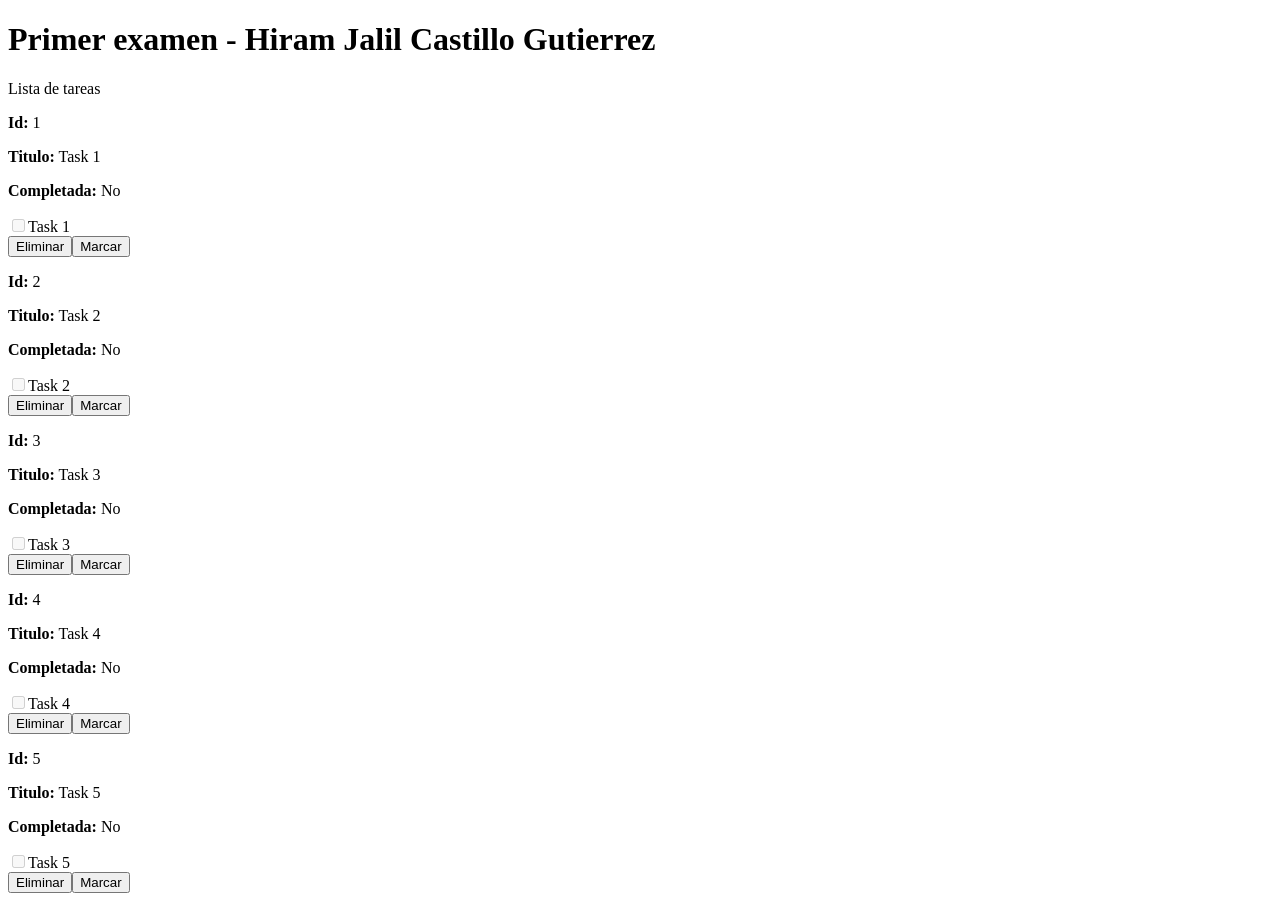
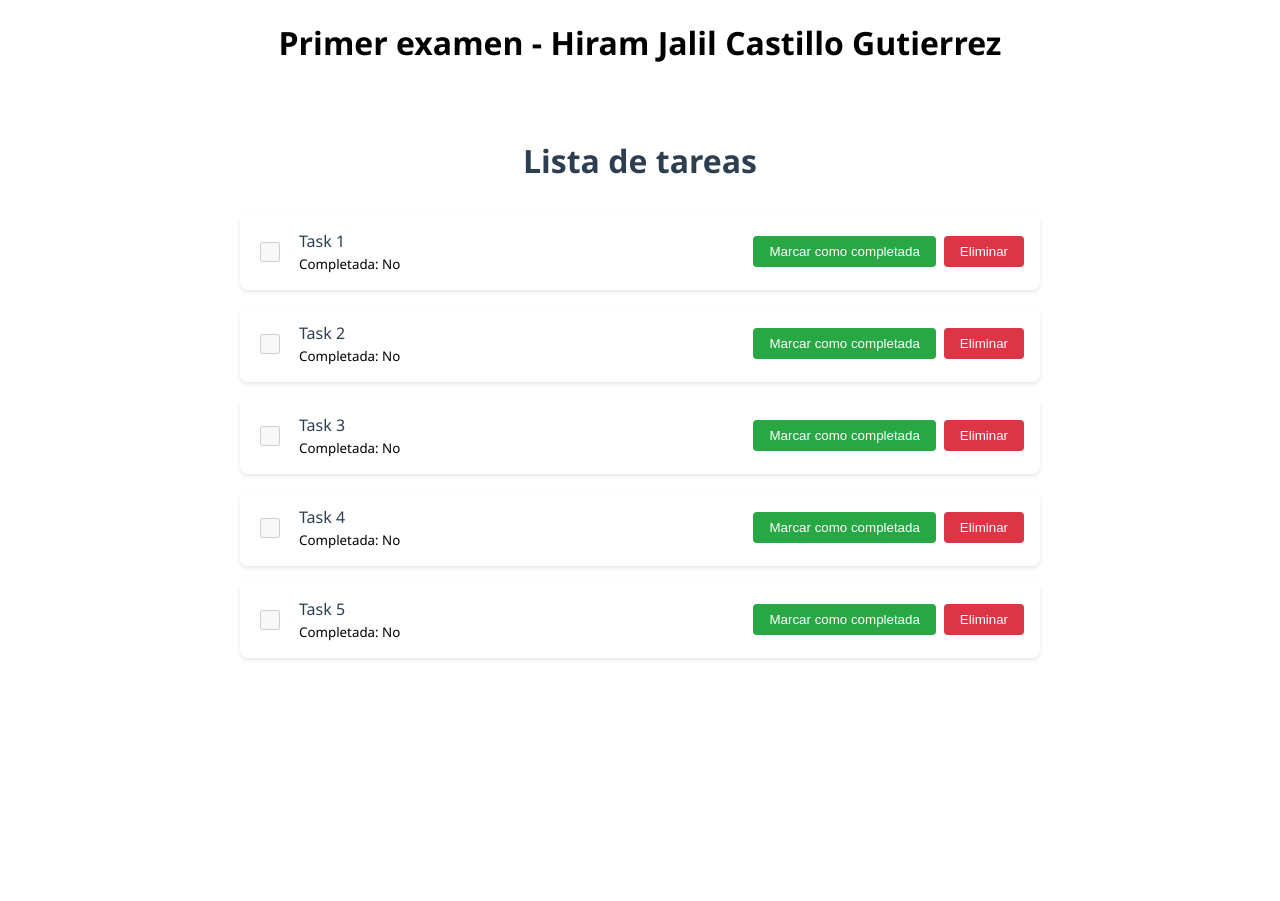
Before and after one commit to hiramcastillo36/primer-examen-escalables, an Angular app: page / in a window 1280 px wide. After the commit the page ends 800 px from the top, so only its background shows below. Built offline with nearby package versions, Linux system fonts and the light colour scheme.

Commit message:
feat: add styling

```diff
--- a/src/app/app.component.html
+++ b/src/app/app.component.html
@@ -1,3 +1,17 @@
+<style>
+
+    main {
+        font-family: 'Segoe UI', system-ui, sans-serif;
+    }
+
+    header {
+        width: 100%;
+        text-align: center;
+    }
+
+
+</style>
+
 <main>
     <header>
         <div>
--- a/src/app/components/task-list/task-list.component.css
+++ b/src/app/components/task-list/task-list.component.css
@@ -1,3 +1,102 @@
+.task-list {
+    max-width: 800px;
+    margin: 2rem auto;
+    padding: 1rem;
+}
+
+.task-list h1 {
+    color: #2c3e50;
+    text-align: center;
+    font-size: 2rem;
+    margin-bottom: 2rem;
+}
+
+.task-item {
+    background: white;
+    border-radius: 8px;
+    padding: 1rem;
+    margin-bottom: 1rem;
+    box-shadow: 0 2px 4px rgba(0,0,0,0.1);
+    display: flex;
+    justify-content: space-between;
+    align-items: center;
+    transition: all 0.3s ease;
+}
+
+.task-item:hover {
+    transform: translateY(-2px);
+    box-shadow: 0 4px 8px rgba(0,0,0,0.1);
+}
+
+.task-item.completed {
+    background-color: #f8f9fa;
+    opacity: 0.8;
+}
+
+.task-item.completed .task-title {
+    text-decoration: line-through;
+    color: #6c757d;
+}
+
+
+.task-content {
+    display: flex;
+    align-items: center;
+    gap: 1rem;
+}
+
+.task-checkbox {
+    width: 20px;
+    height: 20px;
+    cursor: pointer;
+}
+
+.task-info {
+    margin: 0;
+}
+
+.task-title {
+    font-weight: 500;
+    color: #2c3e50;
+    margin: 0;
+}
+
+.task-actions {
+    display: flex;
+    gap: 0.5rem;
+}
+
+.btn {
+    padding: 0.5rem 1rem;
+    border: none;
+    border-radius: 4px;
+    cursor: pointer;
+    font-weight: 500;
+    transition: background-color 0.2s;
+}
+
+.btn-delete {
+    background-color: #dc3545;
+    color: white;
+}
+
+.btn-delete:hover {
+    background-color: #c82333;
+}
+
+.btn-complete {
+    background-color: #28a745;
+    color: white;
+}
+
+.btn-complete:hover {
+    background-color: #218838;
+}
+
+.task-item.completed .btn-complete {
+    display: none;
+}
+
 .completed {
-  text-decoration: line-through;
-}
+    text-decoration: line-through;
+  }
--- a/src/app/components/task-list/task-list.component.html
+++ b/src/app/components/task-list/task-list.component.html
@@ -1,23 +1,23 @@
-<p>Lista de tareas</p>
-<div *ngFor="let task of tasks" [ngClass]="{ completed: task.completed }">
-    <div>
-        <p>
-            <strong>Id:</strong> {{ task.id }}
-        </p>
-        <p>
-            <strong>Titulo:</strong> {{ task.title }}
-        </p>
-        <p>
-            <strong>Completada:</strong> {{ task.completed ? 'Si' : 'No' }}
-        </p>
-
-        <input type="checkbox" [checked]="task.completed" disabled>
-        <span>{{ task.title }}</span>
-    </div>
-
-    <!-- Aquí se muestra el botón de eliminar o marcar -->
-    <div>
-        <button (click)="deleteTask(task.id)">Eliminar</button>
-        <button (click)="markAsCompleted(task.id)">Marcar</button>
+<div class="task-list">
+    <h1>Lista de tareas</h1>
+    <div *ngFor="let task of tasks" class="task-item" [ngClass]="{ completed: task.completed }">
+        <div class="task-content">
+            <input type="checkbox"
+                   class="task-checkbox"
+                   [checked]="task.completed"
+                   disabled>
+            <div class="task-info">
+                <p class="task-title">{{ task.title }}</p>
+                <small>Completada: {{ task.completed ? 'Sí' : 'No' }}</small>
+            </div>
+        </div>
+        <div class="task-actions">
+            <button class="btn btn-complete" (click)="markAsCompleted(task.id)">
+                Marcar como completada
+            </button>
+            <button class="btn btn-delete" (click)="deleteTask(task.id)">
+                Eliminar
+            </button>
+        </div>
     </div>
 </div>
```
